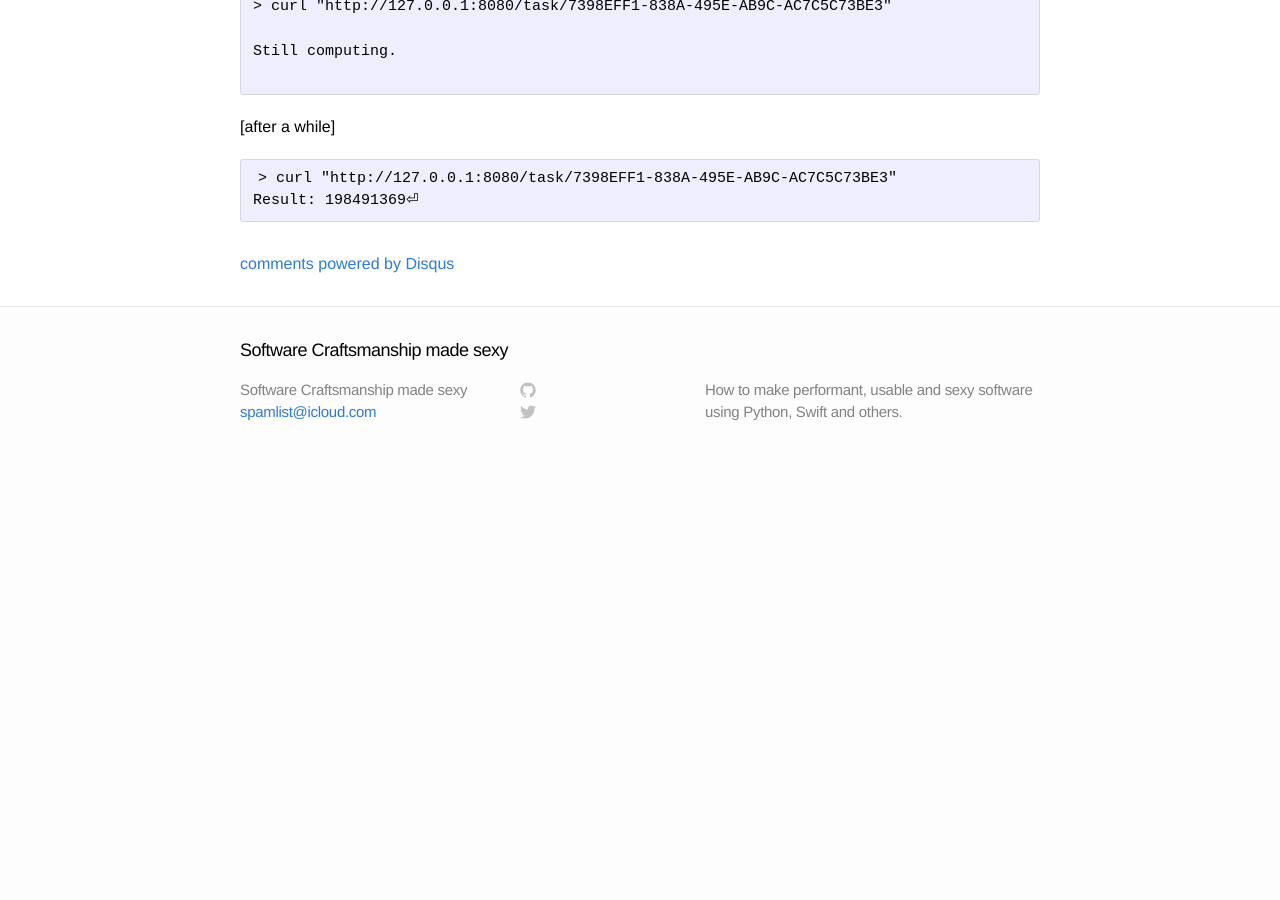
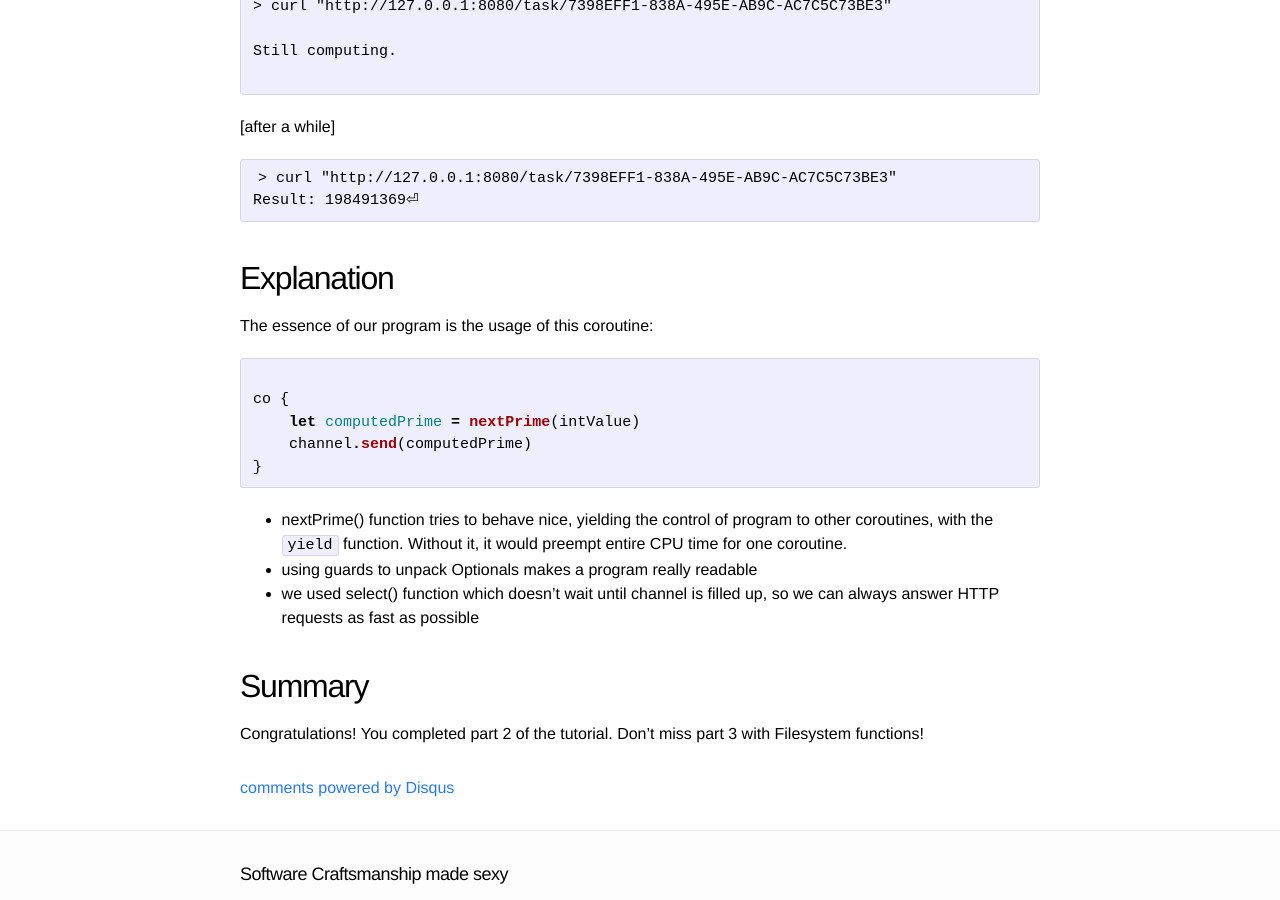
Before and after one commit to vi4m/vi4m.github.io, a Jekyll site: the page built from _posts/2016-09-04-swift-on-linux-tutorial-part-2.md, in a window 1280 px wide and 900 px high, scrolled down 4434 px. Built offline with Jekyll 4.4.1, drawn with Linux system fonts in a browser that asks for light colours; comment, search, counter and statistics services are not loaded; before the commit the page ends 4903 px from its top, so only the background shows below that.

Commit message:
Draft of tutorial 2

````diff
--- a/_posts/2016-09-04-swift-on-linux-tutorial-part-2.md
+++ b/_posts/2016-09-04-swift-on-linux-tutorial-part-2.md
@@ -208,3 +208,28 @@ Still computing.
 > curl "http://127.0.0.1:8080/task/7398EFF1-838A-495E-AB9C-AC7C5C73BE3"
 Result: 198491369⏎
 ```
+
+## Explanation
+
+The essence of our program is the usage of this coroutine:
+
+
+```swift
+
+co {
+    let computedPrime = nextPrime(intValue)
+    channel.send(computedPrime)
+}
+```
+
+* nextPrime() function tries to behave nice, yielding the control of program to other coroutines, with the `yield` function.
+Without it, it would preempt entire CPU time for one coroutine.
+
+* using guards to unpack Optionals makes a program really readable
+
+* we used select() function which doesn't wait until channel is filled up, so we can always answer HTTP requests as fast as possible
+
+
+## Summary
+
+Congratulations! You completed part 2 of the tutorial. Don't miss part 3 with Filesystem functions!
````
